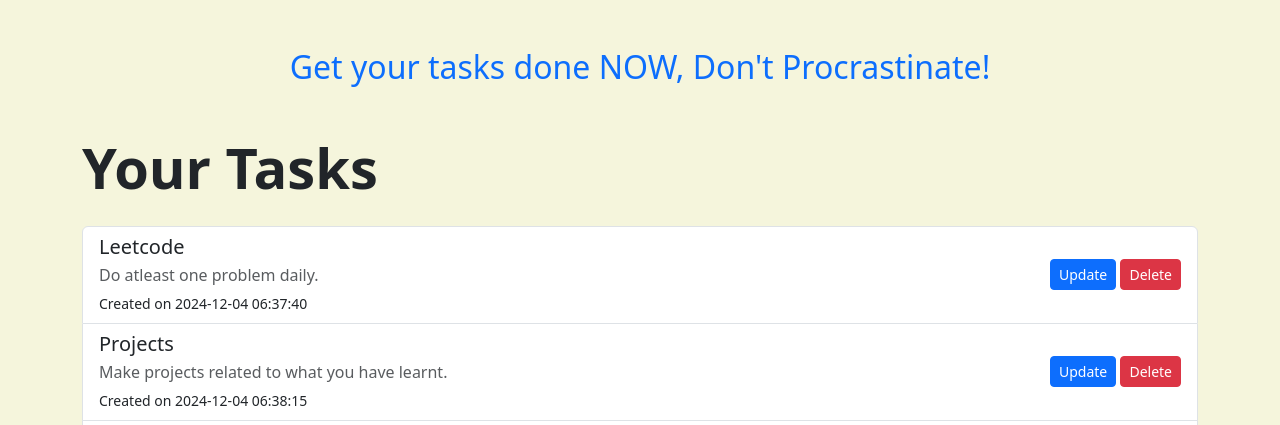
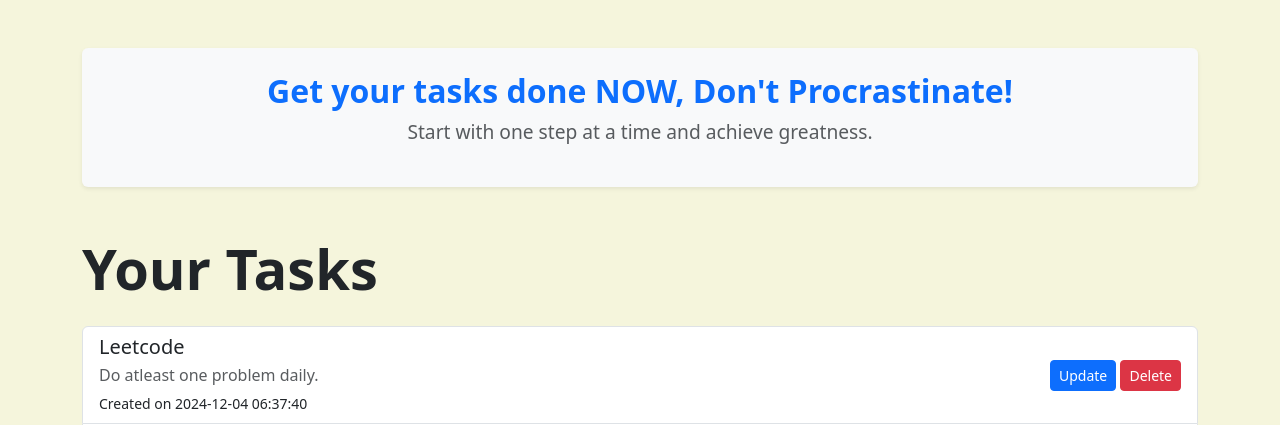
Before and after one commit to tahirpukhta/myTasksApp, a Flask app: page /my_goals in a window 1280 px wide. Shown: the part 88-513 px from the top of the page. Run offline with Flask 3, Linux system fonts and the light colour scheme; the visitor is signed in with stand-in values (Sample User, id 1); data comes from the database, SQL or seed files in the repository.

Commit message:
Made changes to UI of  Goals section of my_goals.html

```diff
--- a/templates/my_goals.html
+++ b/templates/my_goals.html
@@ -1,8 +1,12 @@
 {% extends "base.html" %}
 {% block title %}My Goals{% endblock %}
 {% block body %}
+<!-- Goals Section -->
 <div class="container text-center mt-5">
-  <h2 class="text-primary">Get your tasks done NOW, Don't Procrastinate!</h2>
+  <div class="p-4 bg-light rounded shadow-sm">
+    <h2 class="text-primary fw-bold">Get your tasks done NOW, Don't Procrastinate!</h2>
+    <p class="text-muted mt-2" style="font-size: 1.2rem;">Start with one step at a time and achieve greatness.</p>
+  </div>
 </div>
 <!--<div class="container my-3">
   <h2>My Tasks</h2>
```
